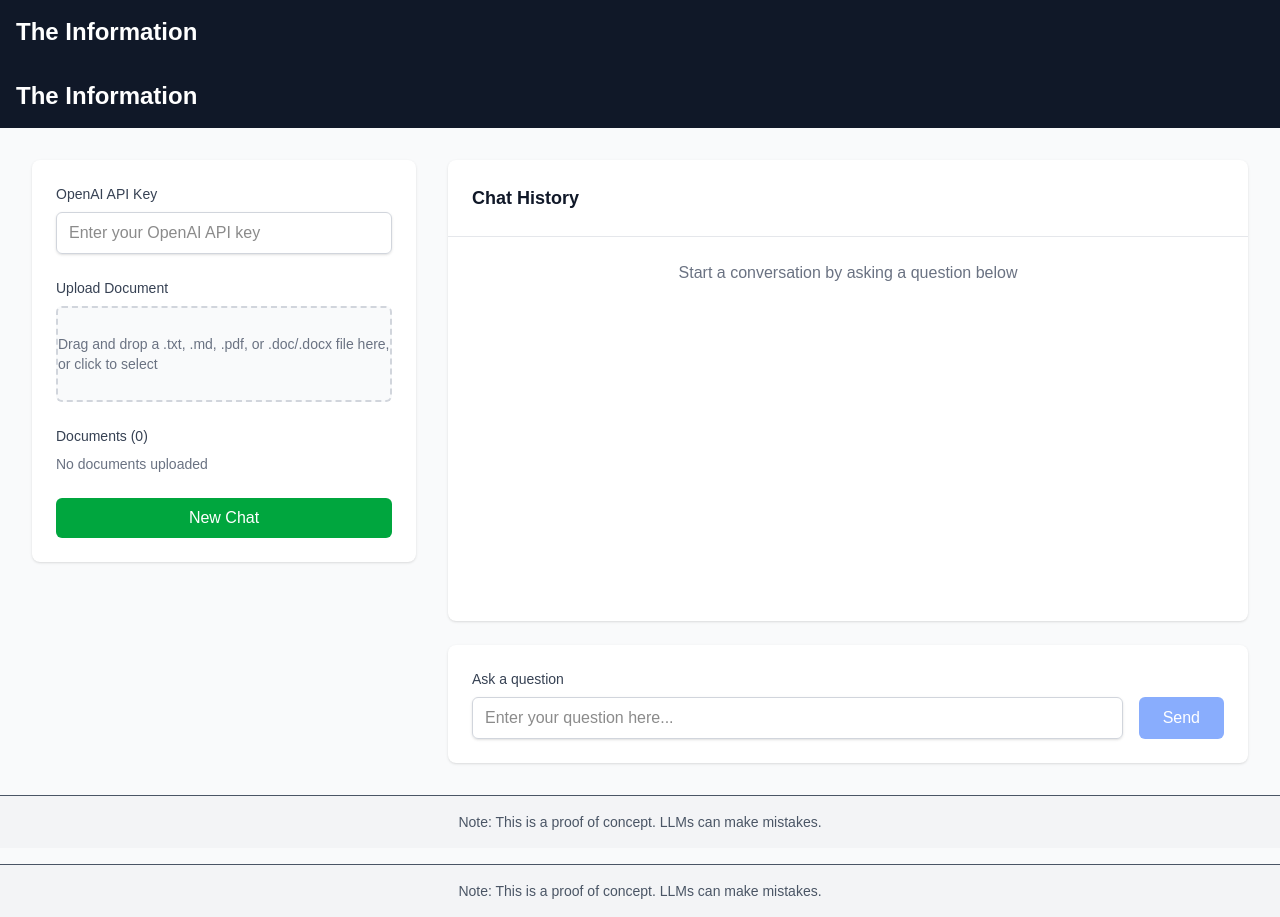
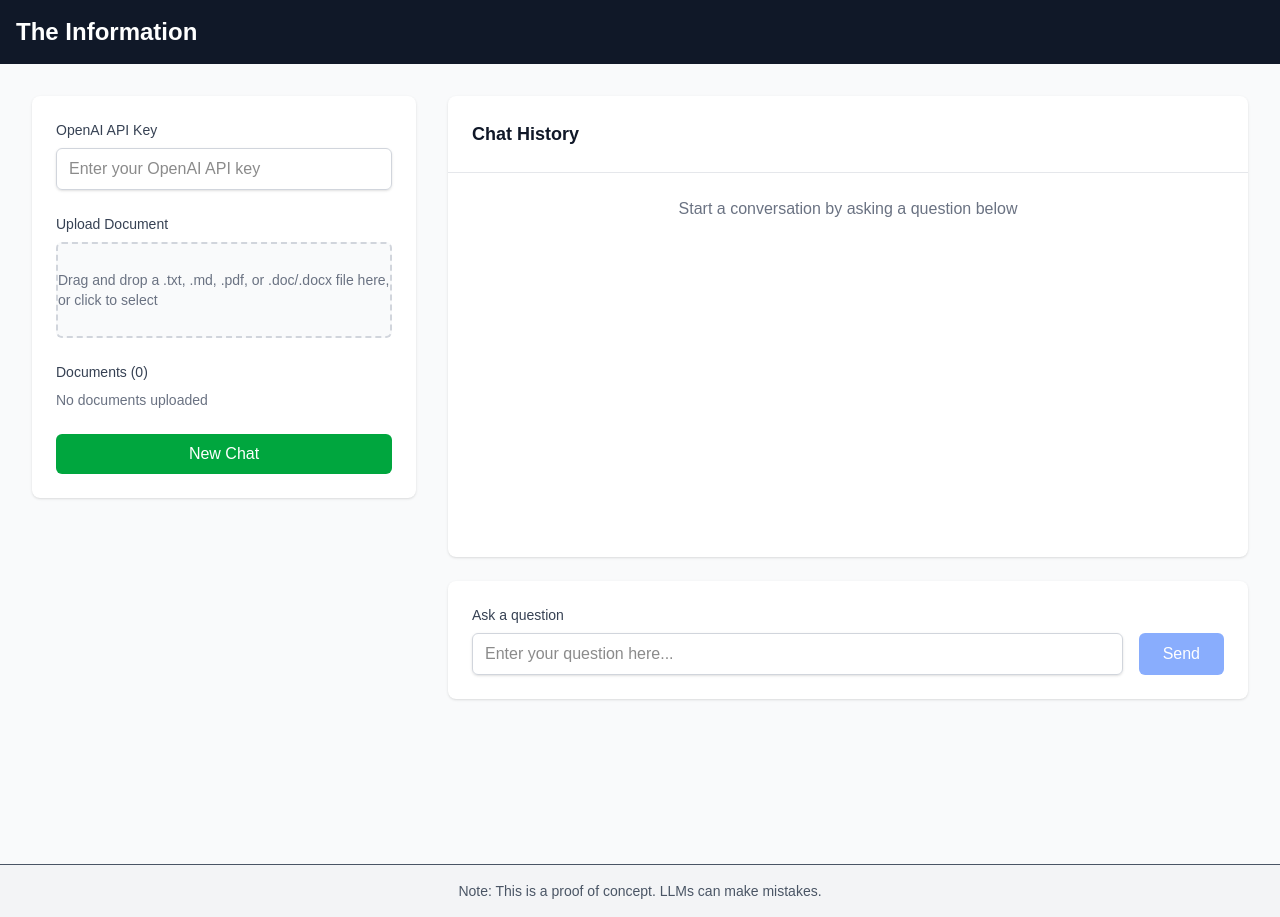
Before and after one commit to julie-berlin/pub-aie7-rag-fastapi-react, a Next.js app in the folder frontend/: page / in a window 1280 px wide. Built offline with nearby package versions, Linux system fonts and the light colour scheme.

Commit message:
fix vercel deploy and double head elem

```diff
--- a/frontend/package.json
+++ b/frontend/package.json
@@ -11,7 +11,9 @@
     "test": "vitest"
   },
   "dependencies": {
+    "@tailwindcss/postcss": "^4.1.11",
     "next": "15.3.4",
+    "postcss": "^8.5.6",
     "react": "^19.0.0",
     "react-dom": "^19.0.0"
   },
@@ -27,7 +29,7 @@
     "eslint": "^9",
     "eslint-config-next": "15.3.4",
     "jsdom": "^26.1.0",
-    "tailwindcss": "^4",
+    "tailwindcss": "^4.1.11",
     "typescript": "^5",
     "vitest": "^1.0.0"
   }
--- a/frontend/postcss.config.mjs
+++ b/frontend/postcss.config.mjs
@@ -1,8 +1,2 @@
-const config = {
-  plugins: {
-    tailwindcss: {},
-    autoprefixer: {},
-  },
-};
-
+const config = { plugins: { "@tailwindcss/postcss": {}, }, };
 export default config;
--- a/frontend/src/app/layout.tsx
+++ b/frontend/src/app/layout.tsx
@@ -1,6 +1,8 @@
 import type { Metadata } from "next";
 import { Geist, Geist_Mono } from "next/font/google";
 import "./globals.css";
+import Header from './components/Header';
+import Footer from './components/Footer';
 
 const geistSans = Geist({
   variable: "--font-geist-sans",
@@ -27,15 +29,11 @@ export default function RootLayout({
       <body
         className={`${geistSans.variable} ${geistMono.variable} antialiased min-h-screen flex flex-col`}
       >
-        <header className="bg-gray-900 text-white p-4">
-          <h1 className="text-2xl font-bold">The Information</h1>
-        </header>
-        <main className="flex-1">
+        <Header />
+        <main>
           {children}
         </main>
-        <footer className="bg-gray-100 text-gray-600 p-4 text-center border-t">
-          <p className="text-sm">Note: This is a proof of concept. LLMs can make mistakes.</p>
-        </footer>
+        <Footer />
       </body>
     </html>
   );
--- a/frontend/src/app/page.tsx
+++ b/frontend/src/app/page.tsx
@@ -2,8 +2,7 @@
 
 import { useState, useRef } from 'react';
 import { chatRequest, uploadPdfRequest } from '@/utils/api-client';
-import Header from './components/Header';
-import Footer from './components/Footer';
+
 import UserPanel from './components/UserPanel';
 import ChatHistory from './components/ChatHistory';
 import ChatInputForm from './components/ChatInputForm';
@@ -151,7 +150,6 @@ export default function Home() {
 
   return (
     <div className="min-h-screen bg-gray-50 dark:bg-gray-900">
-      <Header />
       <section className="max-w-7xl mx-auto px-4 sm:px-6 lg:px-8 py-8">
         <div className="grid lg:grid-cols-3 gap-8">
           <div className="lg:col-span-1">
@@ -190,7 +188,6 @@ export default function Home() {
           </div>
         </div>
       </section>
-      <Footer />
     </div>
   );
 }
```
Also changed, not shown: 2 other files (tests, documents, lock files or other folders).
